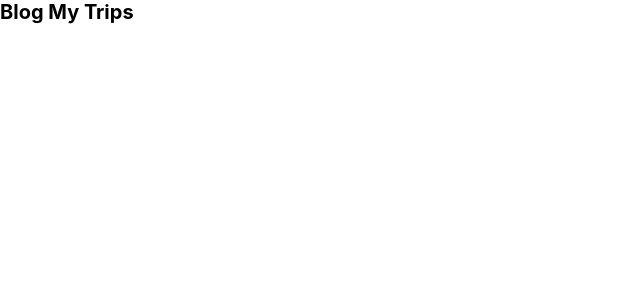
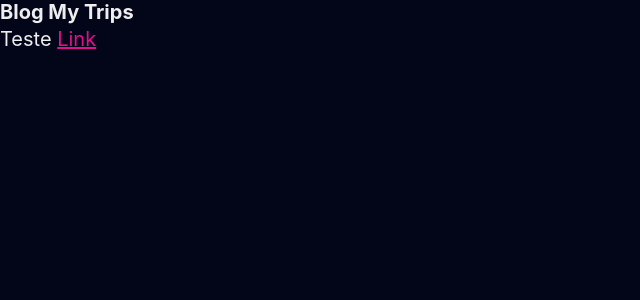
Before and after one commit to eriick505/blog-my-trips-nextjs, a Next.js app: page / in a window 1280 px wide. Shown: the top 300 px of the page, without its empty margins (0-640 px from the left). Built offline with nearby package versions, Linux system fonts and the light colour scheme.

Commit message:
created global variables and tested in main component

```diff
--- a/src/components/Main/index.tsx
+++ b/src/components/Main/index.tsx
@@ -1,3 +1,10 @@
-const Main = () => <h1>Blog My Trips</h1>
+const Main = () => (
+  <div>
+    <h1>Blog My Trips</h1>
+    <p>
+      Teste <a href="#">Link</a>
+    </p>
+  </div>
+)
 
 export default Main
--- a/src/styles/global.ts
+++ b/src/styles/global.ts
@@ -1,6 +1,18 @@
 import { createGlobalStyle } from 'styled-components'
 
 const GlobalStyles = createGlobalStyle`
+  :root {
+    --highlight: #e20e8d;
+    --background: #030518;
+    --white: #eeeeee;
+
+    --container: 100rem;
+
+    --small: 1.5rem;
+    --medium: 3rem;
+    --large: 5rem;
+  }
+
   * {
     margin: 0;
     padding: 0;
@@ -13,11 +25,24 @@ const GlobalStyles = createGlobalStyle`
 
   html, body, #__next {
     height: 100%;
+
+    color: var(--white);
+    background-color: var(--background);
   }
 
   body {
     font-family: -apple-system, BlinkMacSystemFont, 'Segoe UI', Roboto, Oxygen, Ubuntu, Cantarell, 'Open Sans', 'Helvetica Neue', sans-serif
   }
+
+  p,
+  a {
+    font-size: 2rem;
+    line-height: var(--medium);
+  }
+
+  a {
+    color: var(--highlight);
+  }
 `
 
 export default GlobalStyles
```
